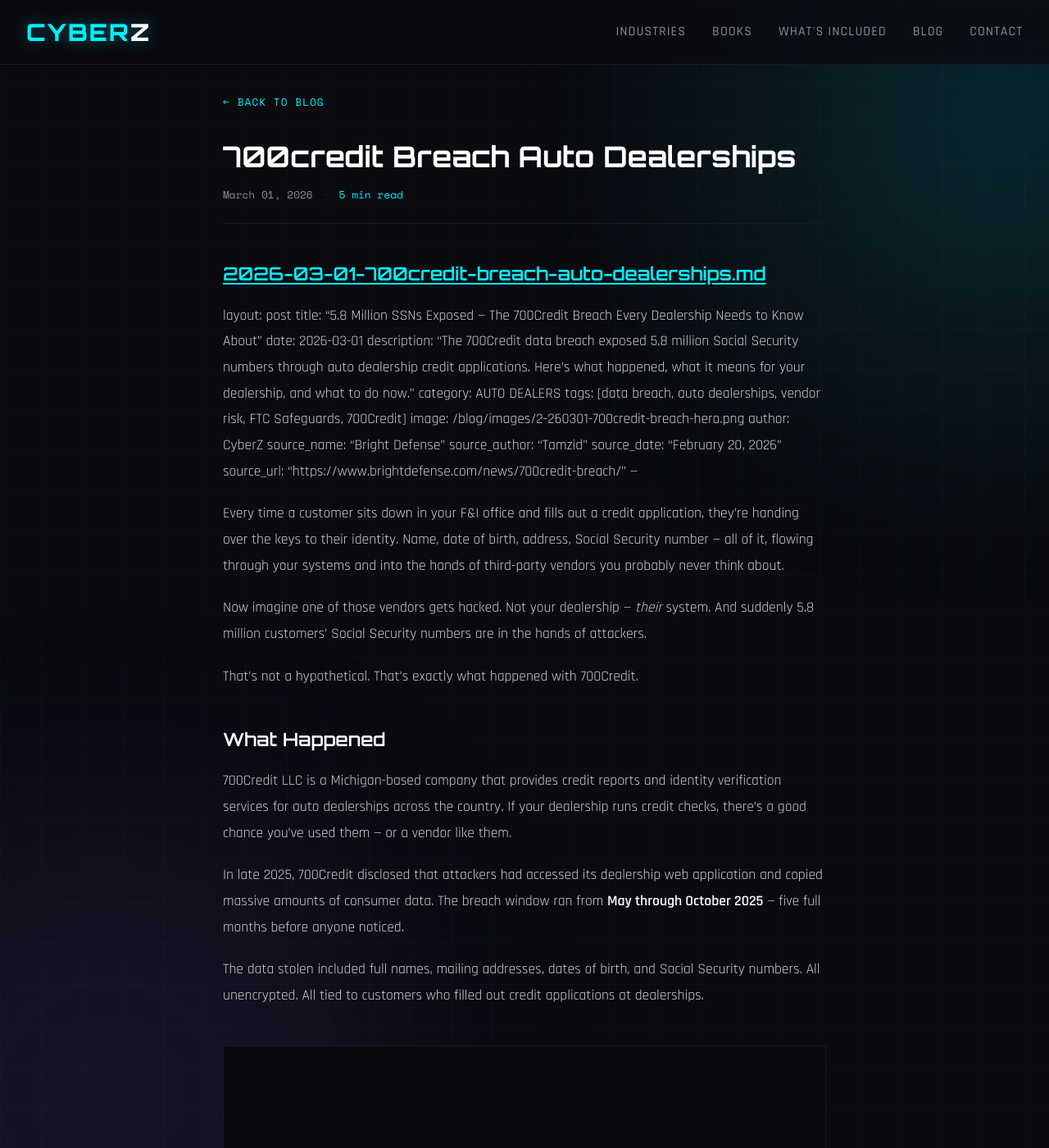
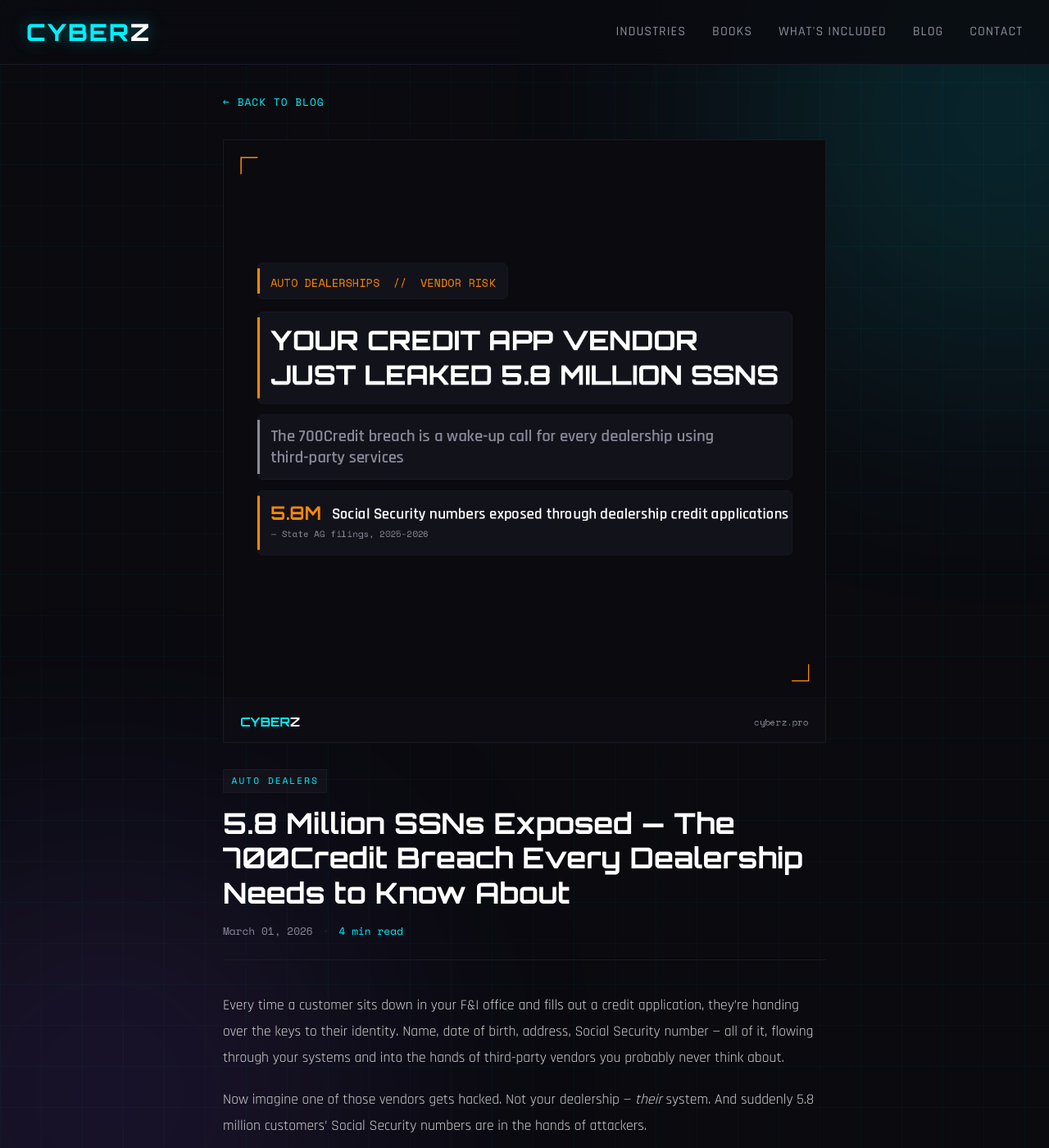
Before and after one commit to ZviMelkman/cyberz_pro, a Jekyll site: the page built from _posts/2026-03-01-700credit-breach-auto-dealerships.md, in a window 1280 px wide and 1400 px high. Shown: the whole window at 82% size. Built offline with Jekyll 4.4.1, drawn with Linux system fonts in a browser that asks for light colours; some of the changed text lies outside the part shown.

```diff
--- a/_posts/2026-03-01-700credit-breach-auto-dealerships.md
+++ b/_posts/2026-03-01-700credit-breach-auto-dealerships.md
@@ -1,4 +1,3 @@
-[2026-03-01-700credit-breach-auto-dealerships.md](https://github.com/user-attachments/files/25663416/2026-03-01-700credit-breach-auto-dealerships.md)
 ---
 layout: post
 title: "5.8 Million SSNs Exposed — The 700Credit Breach Every Dealership Needs to Know About"
```
